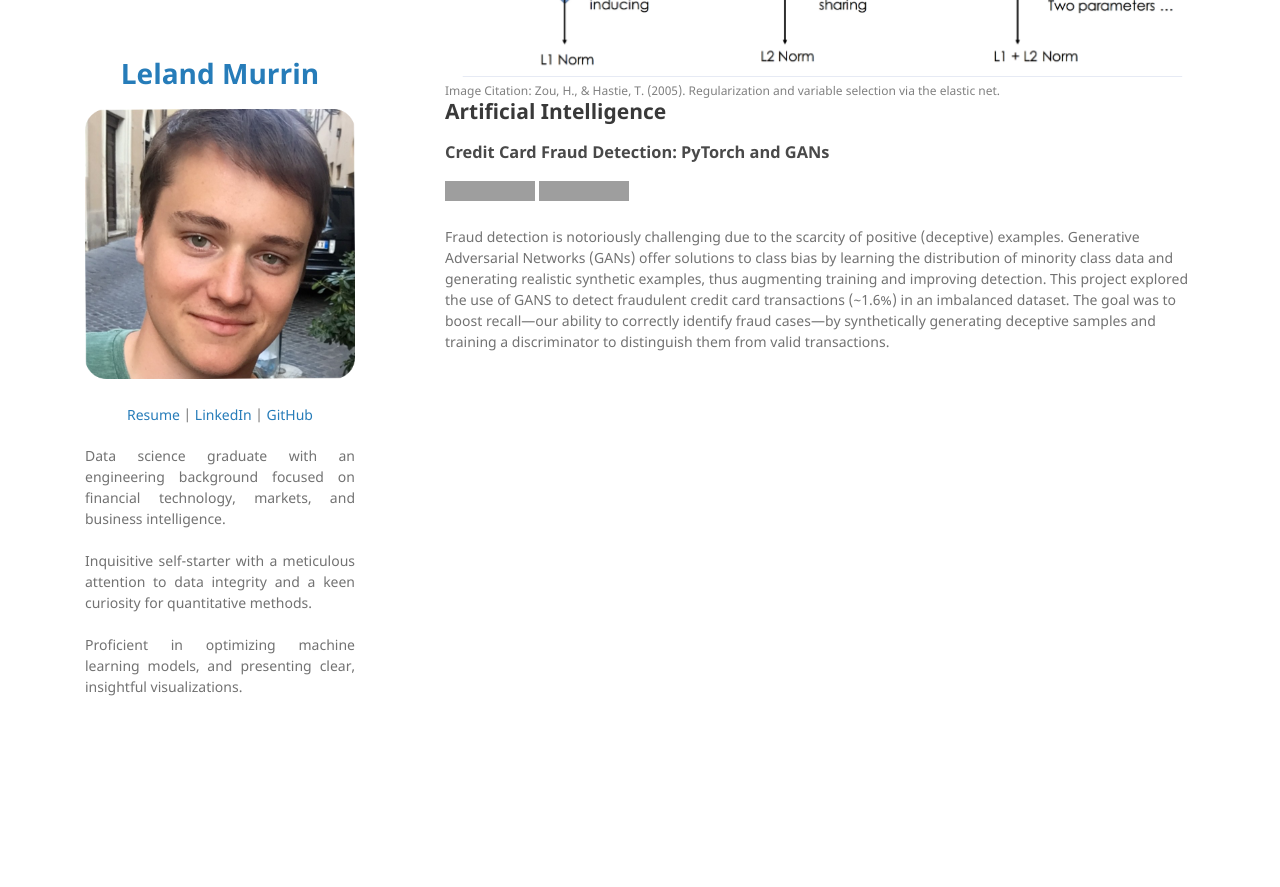
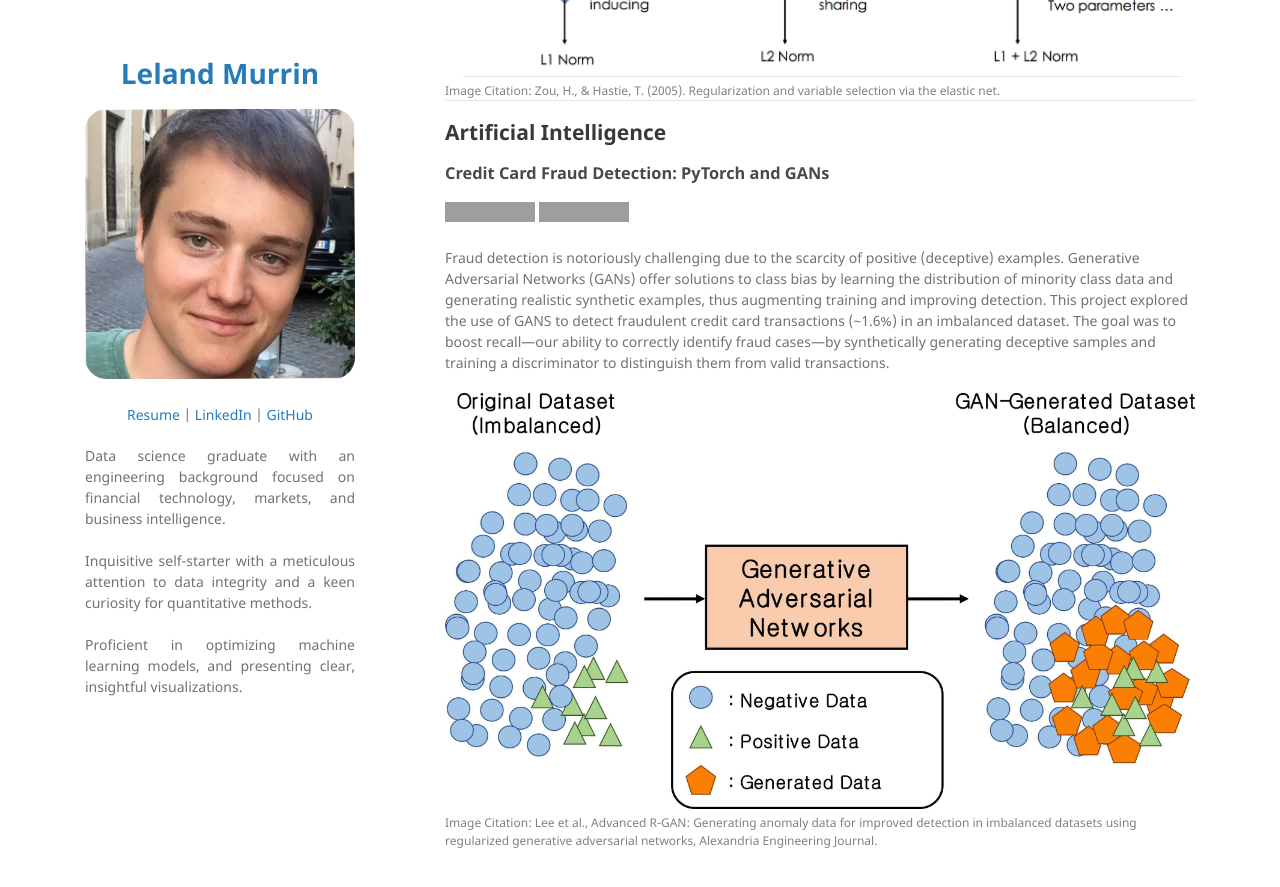
Before and after one commit to lelandjmurrin/lelandjmurrin.github.io, a Jekyll site: the page built from index.md, in a window 1280 px wide and 900 px high, scrolled down 2086 px. Shown: the top 887 px of the window. Built offline with Jekyll 4.4.1, drawn with Linux system fonts in a browser that asks for light colours; our own code applies the rules of GitHub Pages for plain Markdown files; grey boxes are pictures that could not be loaded.

Commit message:
Added visual and citations for GAN fraud project

```diff
--- a/index.md
+++ b/index.md
@@ -32,13 +32,19 @@ pandemic A/B testing in Python. I also created Python API wrapper functions to r
 
 An interactive, dynamic R Shiny dashboard application to forecast NY State Corporate Tax Credits across multiple datasets. This provides tax consultants with an insightful tool to advise these corporations, helping them make the most appropriate current and future business decisions when considering ways to offset their tax liabilities. The data used to drive this application came from an annual New York State corporation tax returns study, which only included businesses with a yearly tax liability timeframe between January 1st and December 31st. I optimized predictive models using hyper-parametrization, cross-validation, and regularization.
 
-
 <center><img src="images/ElNet_Regression.webp"/></center>
 <div style = "font-size:12px; color:grey">Image Citation: Zou, H., & Hastie, T. (2005). Regularization and variable selection via the elastic net.</div>
 
+---
 ## Artificial Intelligence
 ### Credit Card Fraud Detection: PyTorch and GANs
+
 [![Open Notebook](https://img.shields.io/badge/Jupyter-Open%20Notebook-blue?logo=jupyter)](projects/Fraud_Detection_GAN.html)
 [![View on GitHub](https://img.shields.io/badge/GitHub-View_on_GitHub-blue?logo=GitHub)](https://github.com/lelandjmurrin/Generative_AI_Fraud_Detection)
 
 Fraud detection is notoriously challenging due to the scarcity of positive (deceptive) examples. Generative Adversarial Networks (GANs) offer solutions to class bias by learning the distribution of minority class data and generating realistic synthetic examples, thus augmenting training and improving detection. This project explored the use of GANS to detect fraudulent credit card transactions (~1.6%) in an imbalanced dataset. The goal was to boost recall—our ability to correctly identify fraud cases—by synthetically generating deceptive samples and training a discriminator to distinguish them from valid transactions.
+
+<center><img src="images/GANs.jpg"/></center>
+<div style = "font-size:12px; color:grey">Image Citation: Lee et al.,
+Advanced R-GAN: Generating anomaly data for improved detection in imbalanced datasets using regularized generative adversarial networks,
+Alexandria Engineering Journal.</div>
```
Also changed, not shown: images/GANs.jpg (added).
